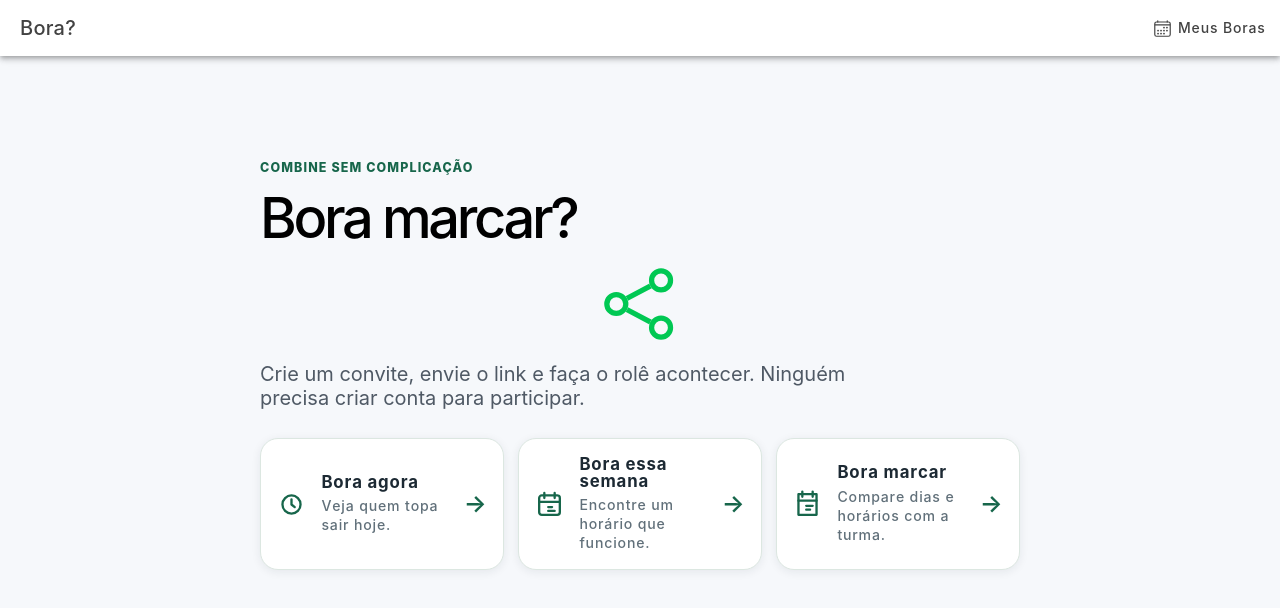
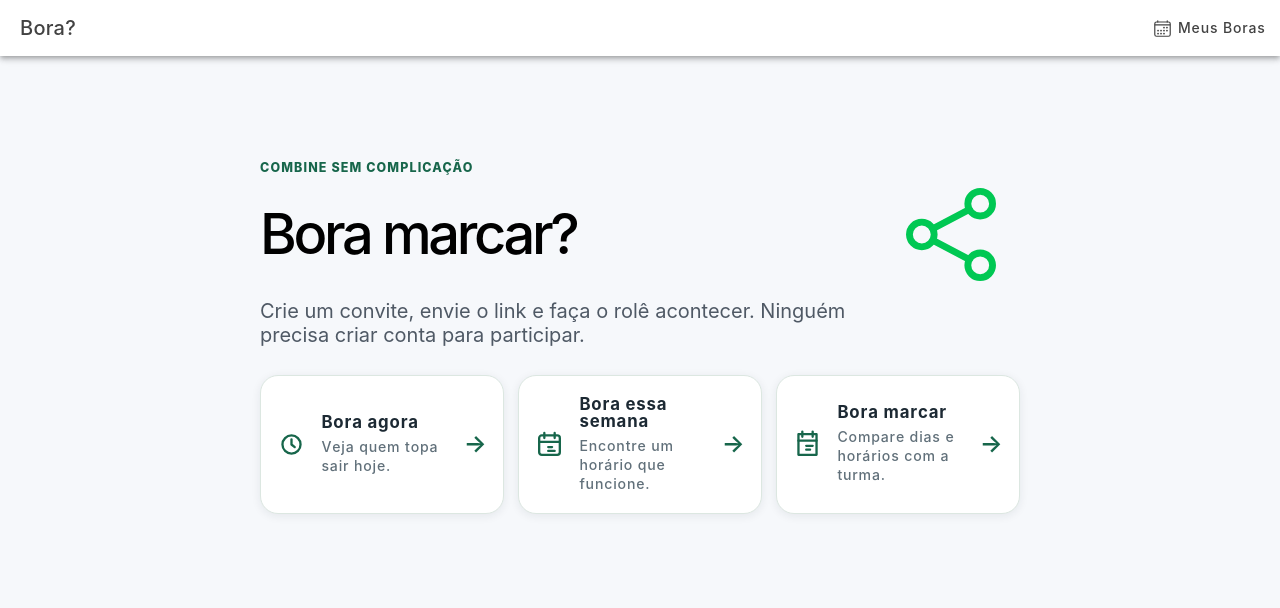
Before and after one commit to rodrigo-ceccato/bora-app, a React (Vite) app: page /home in a window 1280 px wide. Shown: the top 608 px of the page. Built offline with nearby package versions, Linux system fonts and the light colour scheme; no server answers.

Commit message:
Refine landing page responsive layout

```diff
--- a/src/pages/HomePage.tsx
+++ b/src/pages/HomePage.tsx
@@ -41,8 +41,10 @@ export default function HomePage() {
     <IonContent className="ion-padding hero-bg">
       <section className="hero">
         <span className="hero-kicker">Combine sem complicação</span>
-        <h1>Bora marcar?</h1>
-        <img className="bora-share-symbol" src="/bora-share.svg" alt="Símbolo de compartilhamento Bora" />
+        <div className="hero-title-row">
+          <h1>Bora marcar?</h1>
+          <img className="bora-share-symbol" src="/bora-share-hero.svg" alt="Símbolo de compartilhamento Bora" />
+        </div>
         <p>Crie um convite, envie o link e faça o rolê acontecer. Ninguém precisa criar conta para participar.</p>
         <nav className="home-mode-actions" aria-label="Escolha o tipo de Bora">
           {actions.map((action) => <IonButton key={action.mode} fill="clear" routerLink={`/create?mode=${action.mode}`} className="home-mode-card">
--- a/src/styles.css
+++ b/src/styles.css
@@ -42,12 +42,14 @@ h1[tabindex="-1"]:focus, section[tabindex="-1"]:focus { outline: 3px solid #4fa6
 
 .hero-kicker { color: #17664b; font-size: .78rem; font-weight: 800; letter-spacing: .09em; text-transform: uppercase; }
 
-.bora-share-symbol { display: block; width: clamp(72px, 11vw, 100px); height: auto; margin: 14px auto 16px; }
+.hero-title-row { margin: 12px 0 4px; }
+
+.bora-share-symbol { display: block; width: clamp(68px, 18vw, 76px); height: auto; margin: 6px auto 0; }
 
 .hero h1 {
   font-size: clamp(2rem, 6vw, 3.5rem);
   line-height: 1.03;
-  margin: 14px 0;
+  margin: 0;
   letter-spacing: -0.06em;
 }
 
@@ -56,6 +58,19 @@ h1[tabindex="-1"]:focus, section[tabindex="-1"]:focus { outline: 3px solid #4fa6
   margin: 0 0 28px;
   color: #4f5965;
   font-size: clamp(1rem, 2vw, 1.25rem);
+}
+
+@media (min-width: 601px) {
+  .hero-title-row {
+    display: grid;
+    grid-template-columns: minmax(0, 1fr) auto;
+    align-items: center;
+    gap: 24px;
+    padding-inline-end: 24px;
+    margin-bottom: 18px;
+  }
+
+  .bora-share-symbol { width: clamp(80px, 7vw, 90px); margin: 0; }
 }
 
 .muted { color: #5f6368; font-size: 0.95rem; }
@@ -67,8 +82,8 @@ h1[tabindex="-1"]:focus, section[tabindex="-1"]:focus { outline: 3px solid #4fa6
   margin: 0;
 }
 
-.home-mode-card { width: 100%; min-height: 132px; margin: 0; --color: #1d2b36; --background: #fff; --background-hover: #f4faf7; --background-activated: #e8f5ef; --border-radius: 18px; --box-shadow: 0 2px 10px rgba(26, 42, 52, .08); text-align: left; text-transform: none; }
-.home-mode-card::part(native) { justify-content: start; border: 1px solid #dce7e1; transition: transform 150ms ease, box-shadow 150ms ease, border-color 150ms ease; }
+.home-mode-card { width: 100%; min-height: 0; margin: 0; --color: #1d2b36; --background: #fff; --background-hover: #f4faf7; --background-activated: #e8f5ef; --border-radius: 18px; --box-shadow: 0 2px 10px rgba(26, 42, 52, .08); text-align: left; text-transform: none; }
+.home-mode-card::part(native) { justify-content: start; border: 1px solid #dce7e1; padding-block: 20px; transition: transform 150ms ease, box-shadow 150ms ease, border-color 150ms ease; }
 .home-mode-card:hover::part(native) { border-color: #7dbda1; box-shadow: 0 8px 20px rgba(26, 72, 54, .12); transform: translateY(-2px); }
 .home-mode-card:active::part(native) { transform: translateY(0); box-shadow: 0 2px 7px rgba(26, 72, 54, .1); }
 .home-mode-card:focus-visible::part(native) { outline: 3px solid #4fa67e; outline-offset: 3px; }
@@ -919,8 +934,16 @@ h1[tabindex="-1"]:focus, section[tabindex="-1"]:focus { outline: 3px solid #4fa6
   .manage-grid { grid-template-columns: 1fr; }
 }
 
+@media (max-width: 960px) {
+  .home-mode-actions { grid-template-columns: 1fr; }
+  .home-mode-card::part(native) { padding-block: 28px; }
+}
+
+@media (max-width: 600px) {
+  .home-mode-card::part(native) { padding-block: 32px; }
+}
+
 @media (max-width: 820px) {
-  .home-mode-actions { grid-template-columns: 1fr; }
   .schedule-time-grid { grid-template-columns: repeat(2, minmax(0, 1fr)); }
 }
 
@@ -973,7 +996,6 @@ h1[tabindex="-1"]:focus, section[tabindex="-1"]:focus { outline: 3px solid #4fa6
     --padding-end: max(12px, var(--bora-safe-area-right));
   }
   .hero h1, .event-summary h1 { letter-spacing: -.025em; }
-  .home-mode-card { min-height: 116px; }
   .mode-card-icon { width: 26px; height: 26px; margin-right: 9px; }
   .mode-card-arrow { display: none; }
   .week-picker { grid-template-columns: repeat(4, minmax(0, 1fr)); }
```
Also changed, not shown: public/bora-share-hero.svg (added).
